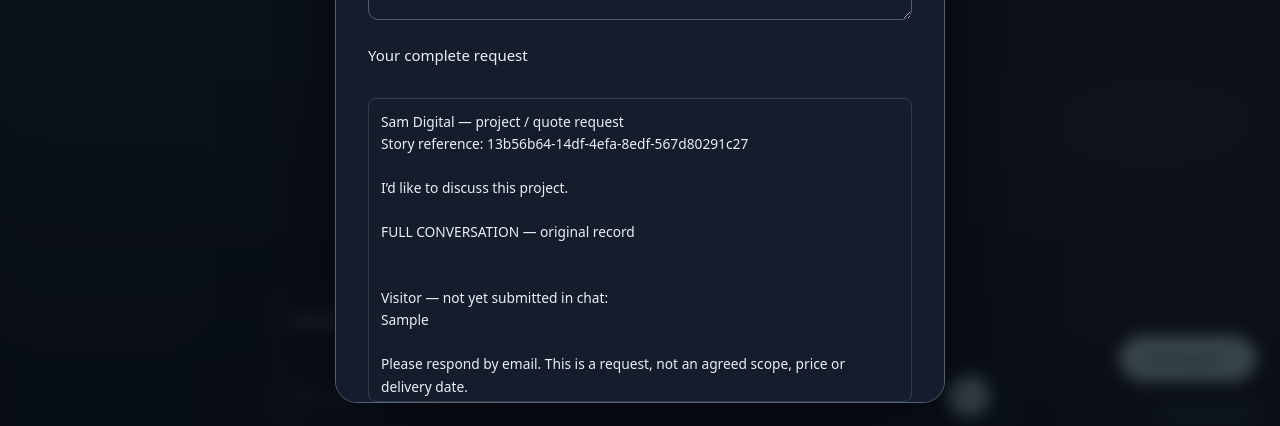
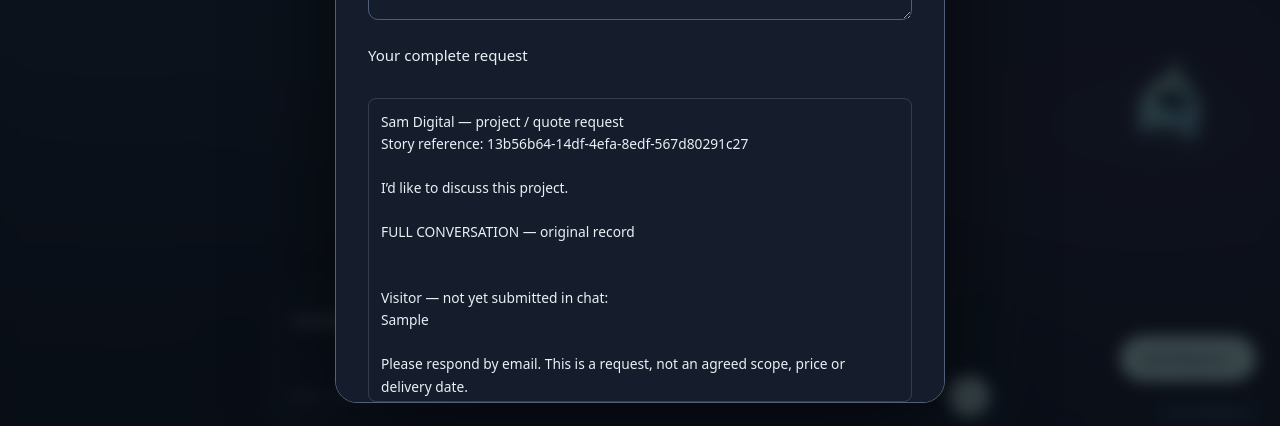
Before and after one commit to SamInNashville/sam-digital, a website built with Vite: page index.html in a window 1280 px wide. Both pictures are taken after typing "Sample" into the empty fields and a click on the button "Send Request ↗". Shown: the part 357-783 px from the top of the page. Built offline with nearby package versions, Linux system fonts and the light colour scheme; what vgpu would draw is missing.

Commit message:
Give Dot a curious roaming jetpack companion

```diff
--- a/src/companion.js
+++ b/src/companion.js
@@ -1,3 +1,4 @@
+import {roamPet} from './pet-roam.js';
 import './experience.css';
 // A decorative AI character. No chat text is read, stored or sent here.
 export function startCompanion(host){
@@ -14,7 +15,7 @@
  document.addEventListener('pointermove',e=>{if(stopped()||e.pointerType==='touch')return;const r=pet.getBoundingClientRect();if(r.bottom<0||r.top>innerHeight)return;pet.style.setProperty('--look-x',`${Math.max(-3,Math.min(3,(e.clientX-r.left-r.width/2)/80))}px`);pet.style.setProperty('--look-y',`${Math.max(-2,Math.min(2,(e.clientY-r.top-r.height/2)/100))}px`);},{passive:true});
  toggle.addEventListener('click',()=>{hidden=!hidden;pet.hidden=hidden;toggle.textContent=hidden?'Show companion':'Hide companion';toggle.setAttribute('aria-expanded',String(!hidden));sync();});
  window.addEventListener('sam-motion',e=>{paused=e.detail.paused;sync();});reduce.addEventListener('change',()=>{paused=reduce.matches||document.documentElement.dataset.motionPaused==='true';sync();});document.addEventListener('visibilitychange',sync);
- addEventListener('pagehide',()=>{clearTimeout(typingTimer);clearTimeout(replyTimer);stage.dataset.still='true';});addEventListener('pageshow',sync);setState('idle');sync();
+ addEventListener('pagehide',()=>{clearTimeout(typingTimer);clearTimeout(replyTimer);stage.dataset.still='true';});addEventListener('pageshow',sync);setState('idle');sync();roamPet(stage,pet);
 }
 export function startMotion(control){
  const reduced=matchMedia('(prefers-reduced-motion: reduce)');let userPaused=false;
--- a/src/experience.css
+++ b/src/experience.css
@@ -27,3 +27,22 @@
 footer .footer-note{max-width:310px;line-height:1.7}
 @media(max-width:680px){.ai-introduction{gap:10px;margin-bottom:24px}.ai-introduction strong{font-size:12px}.ai-introduction p{font-size:11px}#companion-stage{width:94px;min-width:94px}#companion{left:10px}.has-conversation .ai-introduction{margin-top:12px}.privacy-details{margin:10px 4px}}
 @media(prefers-reduced-motion:reduce){#companion-stage *{animation:none!important;transition:none!important}}
+
+/* Dot's jetpack: movement belongs to a separate pointer-transparent layer. */
+.dot-flight{position:fixed;left:0;top:0;width:82px;height:98px;z-index:15;pointer-events:none;transition:none;will-change:transform}
+.dot-flight #companion{left:4px;top:0;pointer-events:none}
+.dot-flight[data-flying=true] #companion{animation:dot-cruise .28s ease-in-out infinite alternate}
+.dot-flight[data-mood=listening] #companion{animation:dot-attentive 1.3s ease-in-out infinite}
+.dot-flight[data-mood=thinking] .dot-antenna{animation:dot-antenna .7s ease-in-out infinite alternate}
+.dot-flight[data-mood=reply] #companion{animation:dot-hello .6s ease-out 2}
+.dot-exhaust,.dot-exhaust-core{opacity:0;transform-origin:50% 80px}
+.dot-flight[data-flying=true] .dot-exhaust,.dot-flight[data-flying=true] .dot-exhaust-core{opacity:.85;animation:dot-thrust .16s ease-in-out infinite alternate}
+.dot-point{opacity:0}.dot-flight[data-point=true] .dot-point{opacity:1}.dot-point{transform-origin:77px 64px;transform:rotate(var(--point-angle,0deg))}
+.dot-bubble{position:fixed;z-index:16;max-width:184px;padding:12px 14px;border:1px solid #a9dfd65c;border-radius:16px 16px 16px 4px;background:#152a32f5;color:#e0fff3;font-size:12px;line-height:1.5;box-shadow:0 8px 28px #0004;pointer-events:none}
+#prompt.dot-invite{box-shadow:inset 3px 0 #a9dfd6;padding-left:12px;transition:box-shadow .3s}
+.dot-flight[data-still=true] *,html[data-motion-paused=true] .dot-flight *{animation:none!important;transition:none!important}
+@keyframes dot-cruise{from{transform:rotate(var(--lean,5deg)) translateY(0)}to{transform:rotate(var(--lean,5deg)) translateY(-2px)}}
+@keyframes dot-thrust{from{transform:scaleY(.65)}to{transform:scaleY(1)}}
+@media(prefers-reduced-motion:reduce){.dot-flight{transition:none!important}.dot-flight *{animation:none!important}.dot-bubble{display:none}}
+
+.dot-flight #companion svg{overflow:visible}
--- /dev/null
+++ b/src/pet-roam.js
@@ -0,0 +1,40 @@
+// Local choreography only: observes element focus and pointer position, never field values.
+export function roamPet(stage,pet){
+ const flight=document.createElement('div');flight.className='dot-flight';flight.setAttribute('aria-hidden','true');flight.dataset.mood=stage.dataset.mood||'idle';
+ const bubble=document.createElement('div');bubble.className='dot-bubble';bubble.setAttribute('aria-hidden','true');bubble.hidden=true;flight.append(pet);document.body.append(flight,bubble);
+ const svg=pet.querySelector('svg');svg.insertAdjacentHTML('afterbegin','<g class="dot-jetpack"><rect x="10" y="48" width="15" height="32" rx="6" fill="#55768f" stroke="#c4eee4"/><rect x="75" y="48" width="15" height="32" rx="6" fill="#55768f" stroke="#c4eee4"/><path class="dot-exhaust" d="M12 80Q10 103 18 123Q26 103 23 80ZM77 80Q75 103 83 123Q91 103 88 80Z" fill="#73cdfa"/><path class="dot-exhaust-core" d="M15 80L18 108 21 80M80 80L83 108 86 80" fill="#f0fff9"/></g>');
+ svg.insertAdjacentHTML('beforeend','<g class="dot-point"><path d="M77 64L93 57M87 53L94 57 91 64" stroke="#d7fff2" stroke-width="3" stroke-linecap="round" stroke-linejoin="round"/></g>');
+ let lastActivity=performance.now(),lastTrip=0,lastBubble=-1e9,idleHinted=false,trip=0,x=0,y=0,landing,flightAnimation,bubbleTimer,scrollTimer,disposed=false;
+ const input=document.querySelector('#prompt');const active=()=>!disposed&&!pet.hidden&&stage.dataset.still!=='true'&&!document.hidden&&!document.querySelector('dialog[open]');
+ const visible=r=>r.width>0&&r.height>0&&r.bottom>8&&r.top<innerHeight-8;
+ const obstacles=()=>[...document.querySelectorAll('header,#composer,.turn,.showcase-card,button,a,input,textarea,select,summary,h1,h2,h3,p,.ai-introduction>div:last-child,.privacy,dialog[open]')].filter(e=>!e.closest('#companion-stage')&&!e.closest('.dot-flight')&&!e.closest('.dot-bubble')).map(e=>e.getBoundingClientRect()).filter(visible);
+ const fits=(r,blocks)=>r.x>=8&&r.y>=8&&r.x+r.w<=innerWidth-8&&r.y+r.h<=innerHeight-8&&!blocks.some(b=>r.x<b.right+7&&r.x+r.w>b.left-7&&r.y<b.bottom+7&&r.y+r.h>b.top-7);
+ function spot(target,away=false){const blocks=obstacles(),points=[];const home=stage.getBoundingClientRect();if(visible(home))points.push({x:home.left+10,y:home.top});for(let yy=70;yy<innerHeight-100;yy+=60)for(const xx of [12,innerWidth-94,innerWidth*.24,innerWidth*.72])points.push({x:xx,y:yy});const candidates=points.filter(p=>fits({...p,w:82,h:98},blocks));const tx=target?.x??innerWidth/2,ty=target?.y??innerHeight/2;return candidates.sort((a,b)=>{const cost=p=>Math.hypot(p.x-tx,p.y-ty)+(away&&Math.hypot(p.x-x,p.y-y)<100?1000:0);return cost(a)-cost(b);})[0];}
+
+ // Visibility graph around padded text/control rectangles: never fly through them.
+ function route(start,end){
+  const blocks=obstacles();const valid=p=>fits({...p,w:82,h:98},blocks);
+  const clear=(a,b)=>!blocks.some(r=>{let lo=0,hi=1;for(const [v,d,min,max] of [[a.x,b.x-a.x,r.left-89,r.right+7],[a.y,b.y-a.y,r.top-105,r.bottom+7]]){if(Math.abs(d)<.001){if(v<=min||v>=max)return false;continue;}const t1=(min-v)/d,t2=(max-v)/d;lo=Math.max(lo,Math.min(t1,t2));hi=Math.min(hi,Math.max(t1,t2));if(lo>=hi)return false;}return hi>0&&lo<1;});
+  if(clear(start,end))return [start,end];
+  const nodes=[start,end,...blocks.flatMap(r=>[{x:r.left-90,y:r.top-106},{x:r.right+8,y:r.top-106},{x:r.left-90,y:r.bottom+8},{x:r.right+8,y:r.bottom+8}]).filter(valid)];
+  const costs=nodes.map(()=>Infinity),previous=[],done=new Set();costs[0]=0;
+  while(done.size<nodes.length){let current=-1;for(let i=0;i<nodes.length;i++)if(!done.has(i)&&(current<0||costs[i]<costs[current]))current=i;if(current<0||!Number.isFinite(costs[current]))break;if(current===1){const path=[];for(let i=1;i!==undefined;i=previous[i])path.unshift(nodes[i]);return path;}done.add(current);for(let j=0;j<nodes.length;j++){if(done.has(j))continue;const distance=Math.hypot(nodes[j].x-nodes[current].x,nodes[j].y-nodes[current].y);if(costs[current]+distance<costs[j]&&clear(nodes[current],nodes[j])){costs[j]=costs[current]+distance;previous[j]=current;}}}
+  return null;
+ }
+ function hush(){bubble.hidden=true;clearTimeout(bubbleTimer);flight.dataset.point='false';input?.classList.remove('dot-invite');}
+ function say(text){if(!active()||performance.now()-lastBubble<20000)return;const blocks=obstacles();const w=Math.min(184,innerWidth-20),h=66;const choices=[{x:x+88,y},{x:x-w-8,y},{x:x-w/2+35,y:y-76},{x:x-w/2+35,y:y+102}];const place=choices.find(p=>fits({...p,w,h},blocks));if(!place)return;bubble.textContent=text;bubble.style.left=place.x+'px';bubble.style.top=place.y+'px';bubble.hidden=false;lastBubble=performance.now();bubbleTimer=setTimeout(hush,5000);}
+ function move(target,reason='explore',instant=false){if(!active())return;const place=spot(target,reason==='explore');if(!place){flight.hidden=true;return;}const current=flight.getBoundingClientRect();const start={x:current.left,y:current.top};const path=instant?[place]:route(start,place);if(!path)return;flight.hidden=false;hush();clearTimeout(landing);flightAnimation?.cancel();flight.dataset.flying=String(!instant);flight.dataset.reason=reason;flight.style.setProperty('--lean',place.x>x?'8deg':'-8deg');x=place.x;y=place.y;flight.style.transform=`translate3d(${x}px,${y}px,0)`;lastTrip=performance.now();let duration=0;if(!instant){let length=0;const distances=[0];for(let i=1;i<path.length;i++){length+=Math.hypot(path[i].x-path[i-1].x,path[i].y-path[i-1].y);distances.push(length);}duration=Math.max(900,Math.min(3500,length*2.5));flightAnimation=flight.animate(path.map((p,i)=>({transform:`translate3d(${p.x}px,${p.y}px,0)`,offset:length?distances[i]/length:i/(path.length-1)})),{duration,easing:'ease-in-out'});}landing=setTimeout(()=>{flight.dataset.flying='false';if(target){pet.style.setProperty('--look-x',`${Math.max(-3,Math.min(3,(target.x-x-41)/80))}px`);pet.style.setProperty('--look-y',`${Math.max(-2,Math.min(2,(target.y-y-40)/100))}px`);}if(reason==='idle'){flight.dataset.point='true';input?.classList.add('dot-invite');say('Your next idea can start here.');lookAtInput();}},duration);}
+
+ function lookAtInput(){const r=input?.getBoundingClientRect();if(!r)return;flight.style.setProperty('--point-angle',`${Math.atan2(r.top+r.height/2-y-50,r.left+r.width/2-x-60)*180/Math.PI+23}deg`);pet.style.setProperty('--look-x',r.left+r.width/2>x?'3px':'-3px');pet.style.setProperty('--look-y','2px');}
+ function activity(){lastActivity=performance.now();hush();}
+ function focus(e){activity();if(!active())return;const r=e.target.getBoundingClientRect?.();if(!r)return;move({x:r.left+r.width/2,y:r.top+r.height/2},'focus');if(e.target.closest('#showcase'))setTimeout(()=>say(e.target.closest('.design-study')?'A new coat of paint?':'A tiny arcade detour.'),1700);}
+ function pointer(e){if(!active()||e.pointerType==='touch')return;lastActivity=performance.now();if(performance.now()-lastTrip>6000&&document.activeElement!==input)move({x:e.clientX,y:e.clientY},'curious');}
+ function sync(){flight.dataset.still=stage.dataset.still||'false';flight.dataset.mood=stage.dataset.mood||'idle';if(!active()){hush();flightAnimation?.cancel();flight.dataset.flying='false';clearTimeout(landing);flight.hidden=true;if(pet.parentNode!==stage)stage.prepend(pet);}else{if(pet.parentNode!==flight)flight.prepend(pet);flight.hidden=false;move(null,'return',true);}}
+ const moodObserver=new MutationObserver(()=>{if(stage.dataset.still==='true'||pet.hidden||pet.parentNode!==flight){sync();return;}flight.dataset.mood=stage.dataset.mood||'idle';if(flight.dataset.mood==='thinking'){hush();const r=input.getBoundingClientRect();move({x:r.left,y:r.top},'thinking');}else if(flight.dataset.mood==='reply')say('Something to explore together.');});moodObserver.observe(stage,{attributes:true,attributeFilter:['data-mood','data-still']});
+ const hiddenObserver=new MutationObserver(sync);hiddenObserver.observe(pet,{attributes:true,attributeFilter:['hidden']});
+ const tick=setInterval(()=>{if(!active())return;const now=performance.now(),r=input?.getBoundingClientRect();if(!idleHinted&&now-lastActivity>18000&&r&&visible(r)&&document.activeElement!==input&&stage.dataset.mood==='idle'){idleHinted=true;move({x:r.left+r.width/2,y:r.top},'idle');return;}if(now-lastTrip>10000&&stage.dataset.mood==='idle'&&document.activeElement!==input){const side=++trip%2;move({x:side?innerWidth-90:40,y:100+(trip%4)*innerHeight*.17},'explore');}},1500);
+ function scroll(){hush();flightAnimation?.cancel();clearTimeout(landing);clearTimeout(scrollTimer);flight.hidden=true;scrollTimer=setTimeout(()=>move(null,'scroll',true),160);}
+ document.addEventListener('focusin',focus);document.addEventListener('pointermove',pointer,{passive:true});document.addEventListener('keydown',activity);document.addEventListener('pointerdown',activity);document.addEventListener('scroll',scroll,{passive:true});addEventListener('resize',scroll);document.addEventListener('visibilitychange',sync);document.addEventListener('toggle',sync,true);
+ addEventListener('pagehide',()=>{disposed=true;hush();flightAnimation?.cancel();clearTimeout(landing);clearTimeout(scrollTimer);flight.hidden=true;});addEventListener('pageshow',()=>{disposed=false;lastActivity=performance.now();sync();});sync();
+ return ()=>{clearInterval(tick);clearTimeout(landing);clearTimeout(scrollTimer);hush();moodObserver.disconnect();hiddenObserver.disconnect();stage.prepend(pet);flight.remove();bubble.remove();document.removeEventListener('focusin',focus);document.removeEventListener('pointermove',pointer);document.removeEventListener('keydown',activity);document.removeEventListener('pointerdown',activity);document.removeEventListener('scroll',scroll);removeEventListener('resize',scroll);document.removeEventListener('visibilitychange',sync);document.removeEventListener('toggle',sync,true);};
+}
--- /dev/null
+++ b/tests/pet-roam.mjs
@@ -0,0 +1,18 @@
+import {chromium,expect} from '@playwright/test';import {mkdir} from 'node:fs/promises';
+const base=process.env.BASE_URL||'http://127.0.0.1:4183/sam-digital/';await mkdir('proof/pet',{recursive:true});
+const browser=await chromium.launch({channel:'chrome',headless:true});const ctx=await browser.newContext({viewport:{width:1440,height:1000},recordVideo:{dir:'proof/pet',size:{width:1440,height:1000}}});
+await ctx.addInitScript(()=>{window.Worker=class{postMessage(d){if(d.type==='init')queueMicrotask(()=>this.onmessage({data:{type:'ready',model:'Explicit pet fixture'}}));}terminate(){}};});
+const page=await ctx.newPage();const errors=[];page.on('pageerror',e=>errors.push(e.message));
+try{
+ await page.goto(base);await expect(page.locator('#intro')).toHaveCount(0);await expect(page.locator('.dot-flight #companion')).toBeVisible();await expect(page.locator('.dot-jetpack')).toHaveCount(1);
+ let moves=0;const start=await page.locator('.dot-flight').boundingBox();await expect.poll(async()=>{await page.mouse.move(1100+(++moves%2)*10,220);return page.locator('.dot-flight').getAttribute('data-reason');},{timeout:10000,intervals:[500]}).toBe('curious');await page.waitForTimeout(600);await expect(page.locator('.dot-flight')).toHaveAttribute('data-flying','true');expect(await page.locator('.dot-exhaust').evaluate(e=>Number(getComputedStyle(e).opacity))).toBeGreaterThan(0);await page.screenshot({path:'proof/pet/jetpack-flight.png'});await page.waitForTimeout(1200);const moved=await page.locator('.dot-flight').boundingBox();expect(Math.hypot(moved.x-start.x,moved.y-start.y)).toBeGreaterThan(80);
+ await page.locator('#prompt').focus();await expect(page.locator('.dot-flight')).toHaveAttribute('data-reason','focus');await page.keyboard.type('A quiet idea');await expect(page.locator('#prompt')).toBeFocused();await page.waitForTimeout(2000);expect(await page.locator('.dot-bubble').isVisible()).toBe(false);
+ await page.locator('#prompt').evaluate(e=>e.blur());await page.waitForTimeout(19000);await expect(page.locator('.dot-flight')).toHaveAttribute('data-reason','idle');await page.waitForTimeout(1800);await expect(page.locator('#prompt')).toHaveClass(/dot-invite/);await expect(page.locator('.dot-bubble')).toContainText('Your next idea');await expect(page.locator('#prompt')).not.toBeFocused();await page.screenshot({path:'proof/pet/idle-invitation.png'});
+ await page.locator('#motion').click();await expect(page.locator('#companion-stage #companion')).toBeVisible();await expect(page.locator('.dot-flight')).toBeHidden();await page.locator('#motion').click();await expect(page.locator('.dot-flight #companion')).toBeVisible();
+ await page.locator('#companion-toggle').click();await expect(page.locator('#companion')).toBeHidden();await expect(page.locator('.dot-flight')).toBeHidden();await page.locator('#companion-toggle').click();await expect(page.locator('#companion')).toBeVisible();
+ await page.locator('#review').click();await expect(page.locator('.dot-flight')).toBeHidden();await page.locator('.close').click();await expect(page.locator('.dot-flight')).toBeVisible();
+ await page.locator('#showcase').scrollIntoViewIfNeeded();await page.waitForTimeout(500);await page.locator('[data-palette=lavender]').focus();await page.waitForTimeout(2000);await page.screenshot({path:'proof/pet/gallery-curiosity.png'});await expect(page.locator('[data-palette=lavender]')).toBeFocused();
+ await page.setViewportSize({width:390,height:844});await page.evaluate(()=>scrollTo(0,0));await page.waitForTimeout(500);await page.screenshot({path:'proof/pet/mobile.png'});expect(await page.evaluate(()=>document.documentElement.scrollWidth<=innerWidth)).toBe(true);const overlaps=await page.evaluate(()=>{const a=document.querySelector('#companion').getBoundingClientRect();return [...document.querySelectorAll('h1,.lede,#composer')].some(e=>{const b=e.getBoundingClientRect();return a.left<b.right&&a.right>b.left&&a.top<b.bottom&&a.bottom>b.top;});});expect(overlaps).toBe(false);
+ await page.emulateMedia({reducedMotion:'reduce'});await expect(page.locator('.dot-flight')).toBeHidden();await expect(page.locator('#companion-stage #companion')).toBeVisible();expect(errors).toEqual([]);
+ console.log('PASS jetpack, roaming, mouse curiosity, focus, idle invitation without focus theft, hide, pause, dialog suppression and mobile/reduced motion');
+}finally{const video=page.video();await ctx.close();await video.saveAs('proof/pet/roaming.webm');await browser.close();}
```
Also changed, not shown: docs/PET-ROAMING.md (added, +15 -0 lines).
